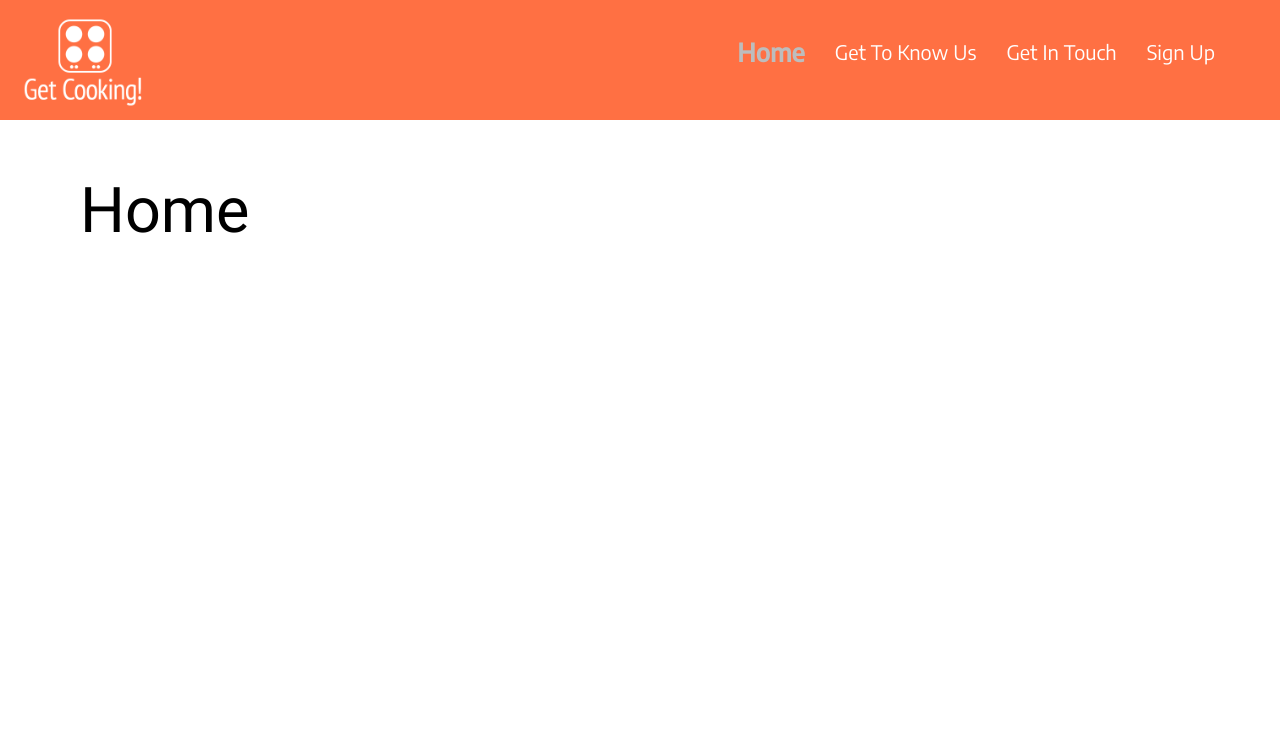
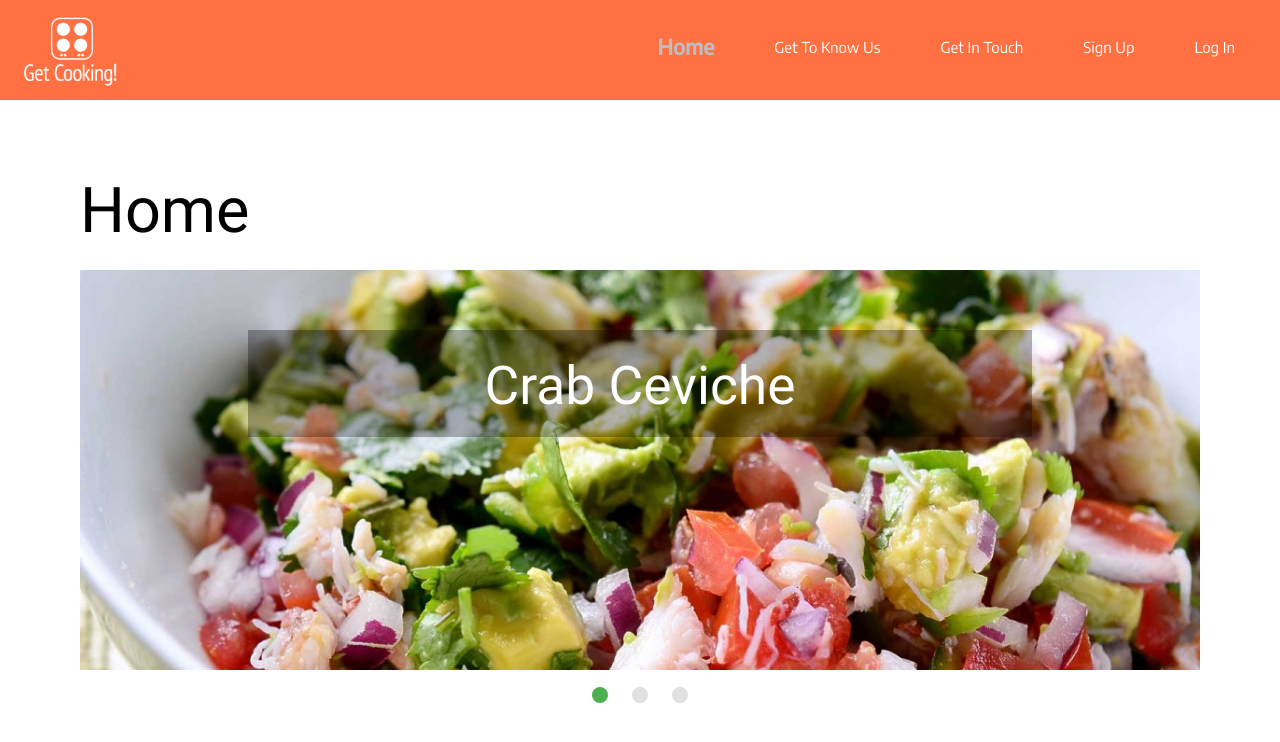
Before and after one commit to Kelso333/getcooking, a React (Create React App) app: page / in a window 1280 px wide. Shown: the top 742 px of the page. Built offline with nearby package versions, Linux system fonts and the light colour scheme.

Commit message:
working and fixing on auth

```diff
--- a/controllers/users.js
+++ b/controllers/users.js
@@ -1,3 +1,4 @@
+var User = require('../models/user');
 var User = require('../models/user');
 var jwt = require('jsonwebtoken');
 var SECRET = process.env.SECRET;
@@ -15,8 +16,10 @@ module.exports = {
     )
     user.save()
       .then(user => {
+      // TODO: Send back a JWT instead of the user
         res.json(user)
       })
+      // User data invalid (prob duplicate email)
       .catch(err => res.status(400).json(err));
   },
 
--- a/models/user.js
+++ b/models/user.js
@@ -3,6 +3,7 @@ var bcrypt = require('bcrypt');
 const SALT_ROUNDS = 6;
 
 var userSchema = new mongoose.Schema({
+  name: String,
   email: {type: String, required: true, lowercase: true, unique: true},
   password: String,
   session_token: String,
--- a/public/index.html
+++ b/public/index.html
@@ -33,7 +33,9 @@
     <script type="text/javascript" src="https://code.jquery.com/jquery-3.2.1.min.js"></script>
     <script src="https://cdnjs.cloudflare.com/ajax/libs/materialize/0.100.2/js/materialize.min.js"></script>
     <script>
-      $(".button-collapse").sideNav();
+      $(document).ready(function () {
+        $('.slider').slider();
+      })
     </script>
 
   </body>
--- a/server.js
+++ b/server.js
@@ -10,12 +10,13 @@ require('./config/database');
 var app = express();
 
 app.use(logger('dev'));
-app.use(bodyParser.json())
 
 // Configure both serve-favicon & static middlewares
 // to serve from the production 'build' folder
 app.use(favicon(path.join(__dirname, 'build', 'favicon.ico')));
 app.use(express.static(path.join(__dirname, 'build')));
+
+app.use(bodyParser.json());
 
 // Put API routes here, before the "catch all" route
 app.use('/api/users', require('./routes/api/users'));
--- a/src/App.css
+++ b/src/App.css
@@ -5,41 +5,42 @@ h1 {
 
 .logo {
   position: relative;
-  top: -27px;
-  right: 10px;
-  height: 190px;
+  top: -19px;
+  right: 3px;
+  height: 150px;
 }
 
 .active {
   font-weight: bold;
   color: #bdbdbd ;
-  font-size: 25px !important;
+  font-size: 21px !important;
 }
 
-.nav {
-  font-size: 20px;
-}
-
-ul, li {
-  padding-top: 20px;
-  padding-right: 50px;
+.navlinks {
+  margin-right: 10px;
+  padding-top: 15px;
+  padding-right: 20px;
+  color: white;
 }
 
 a {
   font-family: 'Encode Sans', sans-serif;
   text-decoration: none;
-  color: white;
   }
 
-.home-container, .signup-container, .getintouch-container, .gettoknowus-container {
+.home-container, .login-container, .signup-container, .getintouch-container, .gettoknowus-container {
   padding: 80px;
 }
 
 .nav-wrapper {
   background-color: #ff7043;
-  height: 120px !important;
+  height: 100px !important;
 }
 
 .btn {
   background-color: #e64a19 !important;
 }
+
+.caption {
+  background-color: rgba(0, 0, 0, 0.3);
+}
--- a/src/App.jsx
+++ b/src/App.jsx
@@ -1,10 +1,11 @@
+import './App.css';
 import React, { Component } from 'react';
-import './App.css';
 import Home from './components/Home';
 import Nav from './components/Nav';
 import GetToKnowUs from './components/GetToKnowUs';
 import GetInTouch from './components/GetInTouch';
 import SignUp from './components/SignUp';
+import LogIn from './components/LogIn';
 import {
   BrowserRouter as Router,
   Switch,
@@ -24,9 +25,10 @@ class App extends Component {
   }
 
 
-   /*---------- Callback Methods ----------*/
+  /*---------- Callback Methods ----------*/
 
-  handleSignUp(data) {
+
+   handleSignUp(data) {
     console.log(data)
     fetch('http://localhost:3000/api/users/signup', {
       method: 'POST',
@@ -73,28 +75,28 @@ class App extends Component {
     return (
 
        <div>
-
           <Router>
-
             <div>
               <Nav />
+              <Switch>
+                <Route exact path='/' component={Home} />
+                <Route exact path='/gettoknowus' component={GetToKnowUs} />
+                <Route exact path='/getintouch' component={GetInTouch} />
+                <Route exact path='/signup' render={(props) =>
+                  this.state.user
+                  ?
+                  <p>hello {this.state.user.name}</p>
+                  :
+                  <SignUp
+                  action={this.handleSignUp}
+                  />
+                }/>
 
-              <Route exact path='/' component={Home} />
-              <Route exact path='/gettoknowus' component={GetToKnowUs} />
-              <Route exact path='/getintouch' component={GetInTouch} />
-              <Route exact path='/signup' component={SignUp} />
+                <Route exact path='/login' component={LogIn} />
+              </Switch>
+
             </div>
           </Router>
-
-
-      {/*{
-        this.state.user
-        ?
-        <p>hello {this.state.user.email}</p>
-        :
-        <SignUp action={this.handleSignUp}/>
-      }*/}
-
 
       </div>
     );
--- a/src/components/GetInTouch.jsx
+++ b/src/components/GetInTouch.jsx
@@ -13,5 +13,4 @@ class GetInTouch extends Component {
 }
 
 
-
 export default GetInTouch;
--- a/src/components/Home.jsx
+++ b/src/components/Home.jsx
@@ -1,4 +1,5 @@
 import React, { Component } from 'react';
+
 import {
   BrowserRouter as Router,
   Switch,
@@ -11,12 +12,39 @@ import {
 
 class Home extends Component {
   render(){
+
     return(
 
       <div className='home-container'>
 
         <h1>Home</h1>
 
+        <div className='slider'>
+          <ul className='slides'>
+
+            <li className='carousel'>
+              <img src='./images/crab-ceviche.jpg' />
+              <div className='caption center-align'>
+                <h2>Crab Ceviche</h2>
+              </div>
+            </li>
+
+            <li className='carousel'>
+              <img src='./images/danish-pancake.jpg' />
+              <div className='caption center-align'>
+                <h2>Danish Pancake</h2>
+             </div>
+            </li>
+
+            <li className='carousel'>
+              <img src='./images/Coffee-Chocolate-Cinnamon-Pecan-Pie.jpg' />
+              <div className='caption center-align'>
+                <h2>Chocolate Coffee Pecan Pie</h2>
+              </div>
+            </li>
+
+          </ul>
+        </div>
 
       </div>
 
@@ -26,10 +54,4 @@ class Home extends Component {
 
 
 
-
-
-
-
-
-
 export default Home;
--- /dev/null
+++ b/src/components/LogIn.jsx
@@ -0,0 +1,29 @@
+import React, { Component } from 'react';
+import { Link } from 'react-router-dom';
+
+class LogIn extends Component {
+  constructor(props) {
+    super(props);
+    this.state = {
+      email: '',
+      password: ''
+    }
+  }
+
+
+  isFormInvalid() {
+    return !(this.state.email && this.state.password);
+  }
+
+  render() {
+    return(
+
+      <div className='login-container'>
+        <h1>Log In</h1>
+
+      </div>
+    );
+  }
+};
+
+export default LogIn;
--- a/src/components/Nav.jsx
+++ b/src/components/Nav.jsx
@@ -1,19 +1,22 @@
 import React from 'react';
 import { NavLink, Link } from 'react-router-dom';
 
-function Nav() {
+const Nav = () => {
   return (
 
   <nav>
+
     <div className='nav-wrapper'>
-      <img className='logo' src='./images/getcooking_whitelogo-01.png' />
+
+      <Link to='/'><img className='logo' src='./images/getcooking_whitelogo-01.png' /></Link>
 
         <ul className='right hide-on-med-and-down'>
 
-          <li><NavLink className='nav' exact activeClassName='active' to='/'>Home</NavLink></li>
-          <li><NavLink className='nav' exact activeClassName='active' to='/gettoknowus'>Get To Know Us</NavLink></li>
-          <li><NavLink className='nav' exact activeClassName='active' to='/getintouch'>Get In Touch</NavLink></li>
-          <li><NavLink className='nav' exact activeClassName='active' to='/signup'>Sign Up</NavLink></li>
+          <li className='navlinks'><NavLink exact activeClassName='active' to='/'>Home</NavLink></li>
+          <li className='navlinks'><NavLink exact activeClassName='active' to='/gettoknowus'>Get To Know Us</NavLink></li>
+          <li className='navlinks'><NavLink exact activeClassName='active' to='/getintouch'>Get In Touch</NavLink></li>
+          <li className='navlinks'><NavLink exact activeClassName='active' to='/signup'>Sign Up</NavLink></li>
+          <li className='navlinks'><NavLink exact activeClassName='active' to='/login'>Log In</NavLink></li>
         </ul>
 
     </div>
--- a/src/components/SignUp.jsx
+++ b/src/components/SignUp.jsx
@@ -1,44 +1,58 @@
 import React, {Component} from 'react';
+import { Link } from 'react-router-dom';
 
 
 class SignUp extends Component {
   constructor(props){
     super(props);
     this.state = {
+      name: '',
       email: '',
-      password: '',
+      password: ''
     }
     this.handleInput=this.handleInput.bind(this);
   }
 
   handleInput(e) {
     this.setState({
+      name: this.name.value,
       email: this.email.value,
       password: this.password.value
     })
+  }
+
+
+  isFormInvalid() {
+    return !(this.state.name && this.state.email && this.state.password);
   }
 
   render() {
     return (
 
       <div className='signup-container'>
-
         <h1>Sign Up</h1>
 
           <form onSubmit={(e) => {
             e.preventDefault()
             this.props.action(this.state)
             }}>
-            <input ref={(el) => this.email=el}type='text' placeholder='email' value={this.state.email} onChange={this.handleInput}/>
+
+            <input ref={(el) => this.name=el} type='text' placeholder='name' value={this.state.name} onChange={this.handleInput}/>
             <br />
+
+            <input ref={(el) => this.email=el} type='text' placeholder='email' value={this.state.email} onChange={this.handleInput}/>
+            <br />
+
             <input ref={(el) => this.password=el} type='password' placeholder='password' value={this.state.password} onChange={this.handleInput} />
             <br />
             <br />
-            <button className='btn waves-effect hoverable' type='submit'>Submit</button>
+            <button className='btn waves-effect hoverable' type='submit' disabled={this.isFormInvalid()}>Submit</button>&nbsp;&nbsp;
+
+            <Link className='btn waves-effect hoverable' to='/'>Cancel</Link>
+
           </form>
-
       </div>
-    )
+    );
   }
 }
 
```
Also changed, not shown: public/images/Coffee-Chocolate-Cinnamon-Pecan-Pie.jpg (added).
